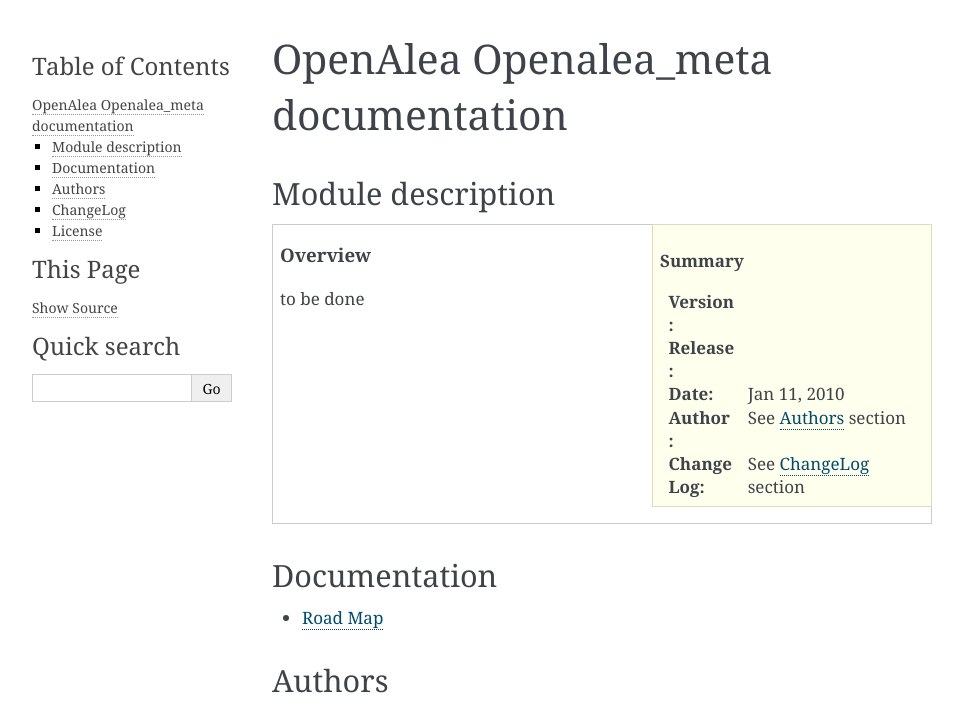
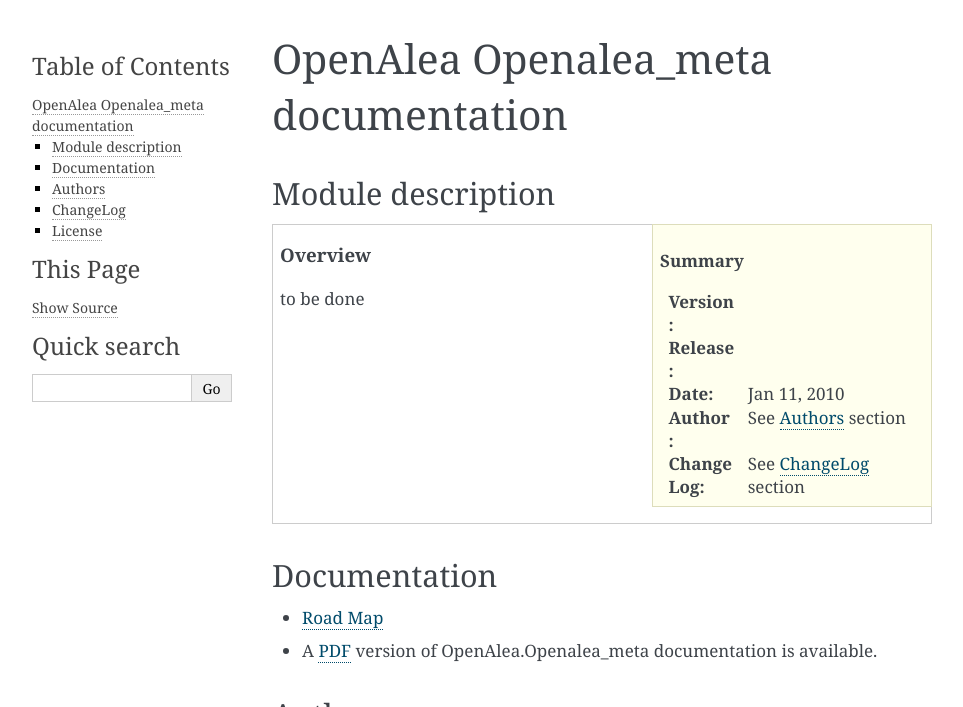
Before and after one commit to openalea/openalea-components, a Sphinx documentation site: the page built from openalea_meta/doc/contents.rst, in a window 1280 px wide, cut to the strip 0-707 px from the top of the page. Shown: the whole strip, without its empty margins (148-1111 px from the left). Built offline with Sphinx 7.4.7, drawn with Linux system fonts in a browser that asks for light colours.

Commit message:
* remove .static directories * update PDF links in contents.rst
git-svn-id: svn+ssh://scm.gforge.inria.fr/svnroot/openalea/trunk@2083 04ea39c6-a500-0410-8508-e77fe2a861cf

```diff
--- a/openalea_meta/doc/contents.rst
+++ b/openalea_meta/doc/contents.rst
@@ -31,6 +31,10 @@
 
     Road Map<user/index.rst>
 
+- A `PDF <../latex/main.pdf>`_ version of |openalea_meta| documentation is
+  available.
+
+
 
 Authors
 =======
--- a/stdlib/doc/contents.rst
+++ b/stdlib/doc/contents.rst
@@ -32,7 +32,7 @@
     User guide<user/index.rst>
     Reference guide<user/autosum.rst>
 
-- A `PDF <../latex/stdlib.pdf>`_ version of |stdlib| documentation is
+- A `PDF <../latex/main.pdf>`_ version of |stdlib| documentation is
   available.
 
 .. seealso::
```
